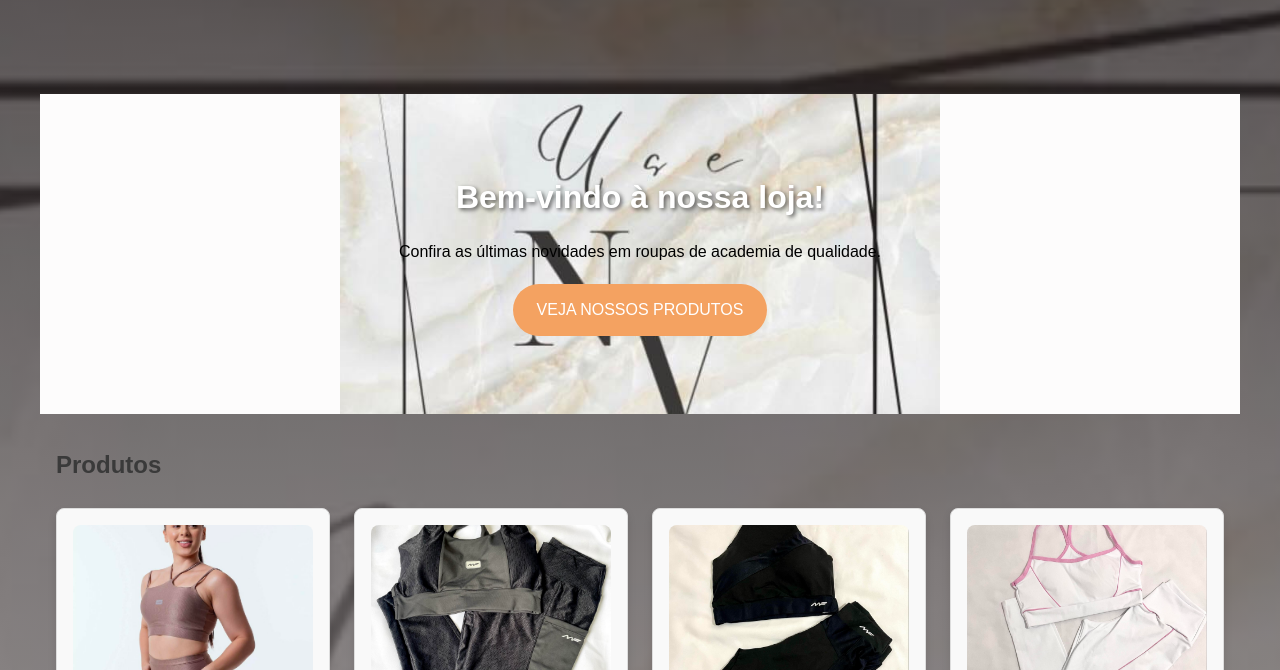
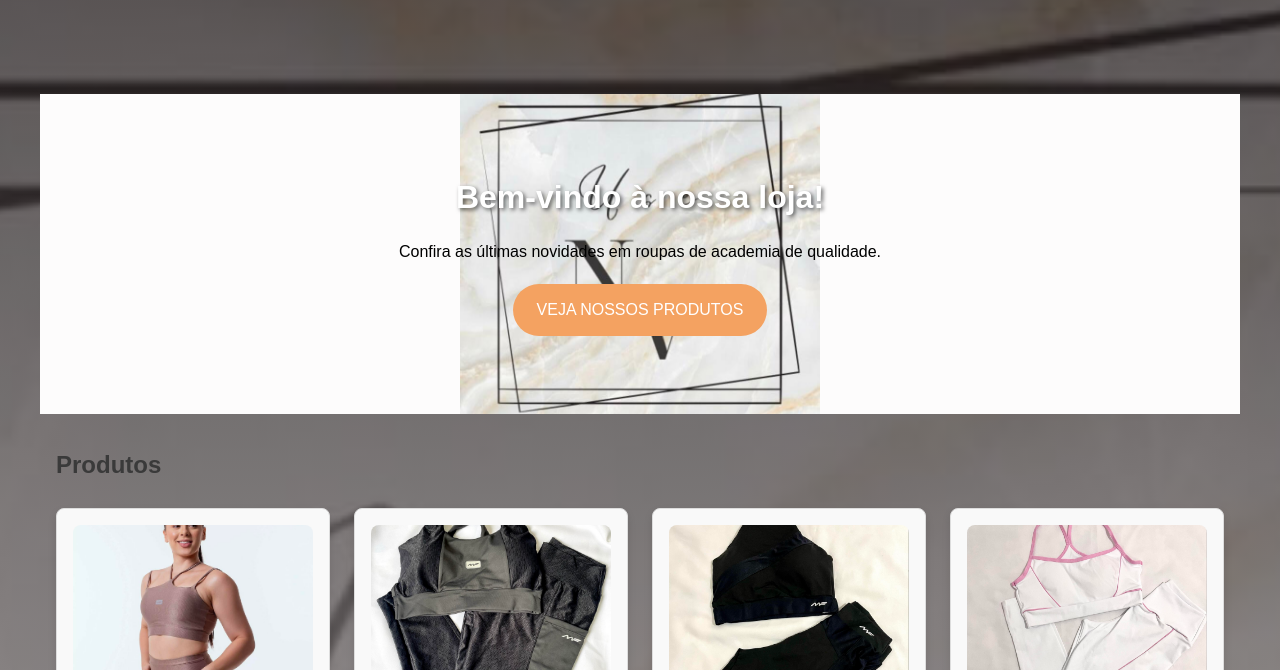
Before and after one commit to GilvanM/UseNvFit-ModaFitness, a plain HTML site: page index.html in a window 1280 px wide. Shown: the part 130-800 px from the top of the page. Drawn offline with Linux system fonts and the light colour scheme.

Commit message:
Update style.css

```diff
--- a/css/style.css
+++ b/css/style.css
@@ -128,7 +128,7 @@ section#home {
     background: #fdfcfc; /* Cor de fundo dourada */
     background-image: url('../img/usenvfit.jpeg'); /* Caminho do logo */
     background-repeat: no-repeat;
-    background-size: 50%; /* Reduzir o tamanho da imagem */
+    background-size: 30%; /* Reduzir o tamanho da imagem */
     background-position: center;
     color: #fff; /* Texto branco para contraste */
     padding: 1.5rem 5rem; /* Diminuir o padding para ficar mais compacto */
```
